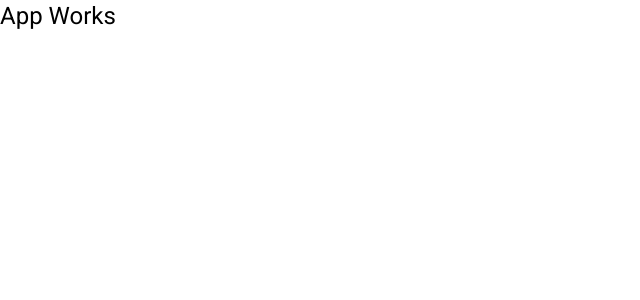
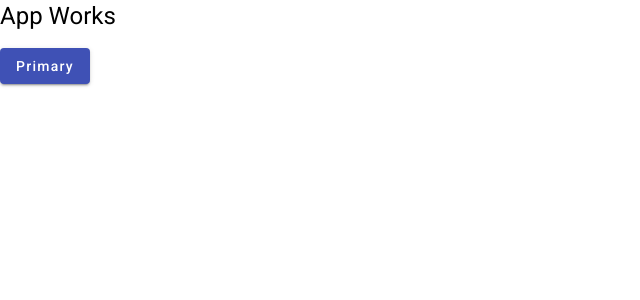
Before and after one commit to Vanderson-Silva/VSSystem-Sistema-Vendas-Front-Angular, an Angular app: page / in a window 1280 px wide. Shown: the top 300 px of the page, without its empty margins (0-640 px from the left). Built offline with nearby package versions, Linux system fonts and the light colour scheme.

Commit message:
Imports utilizado no Projeto

```diff
--- a/src/app/app.component.html
+++ b/src/app/app.component.html
@@ -1 +1,2 @@
 <h1>App Works</h1>
+ <button mat-raised-button color="primary">Primary</button>
--- a/src/app/app.module.ts
+++ b/src/app/app.module.ts
@@ -5,6 +5,27 @@
 import { AppComponent } from './app.component';
 import { BrowserAnimationsModule } from '@angular/platform-browser/animations';
 
+// Para trabalhar com formulários no Angular 12
+import { FormsModule, ReactiveFormsModule } from "@angular/forms";
+
+// Para realizar requisições HTTP
+import { HttpClientModule } from '@angular/common/http';
+
+// Imports para componentes do Angular Material
+import { MatFormFieldModule } from '@angular/material/form-field';
+import { MatPaginatorModule } from '@angular/material/paginator';
+import { MatSnackBarModule } from '@angular/material/snack-bar';
+import { MatCheckboxModule } from '@angular/material/checkbox';
+import { MatToolbarModule } from '@angular/material/toolbar';
+import { MatSidenavModule } from '@angular/material/sidenav';
+import { MatButtonModule } from '@angular/material/button';
+import { MatSelectModule } from '@angular/material/select';
+import { MatTableModule } from '@angular/material/table';
+import { MatRadioModule } from '@angular/material/radio';
+import { MatInputModule } from '@angular/material/input';
+import { MatIconModule } from '@angular/material/icon';
+import { MatListModule } from '@angular/material/list';
+import { MatCardModule } from '@angular/material/card';
 @NgModule({
   declarations: [
     AppComponent
@@ -12,7 +33,21 @@
   imports: [
     BrowserModule,
     AppRoutingModule,
-    BrowserAnimationsModule
+    BrowserAnimationsModule,
+    MatFormFieldModule,
+    MatPaginatorModule,
+    MatSnackBarModule,
+    MatCheckboxModule,
+    MatToolbarModule,
+    MatSidenavModule,
+    MatButtonModule,
+    MatSelectModule,
+    MatTableModule,
+    MatRadioModule,
+    MatInputModule,
+    MatIconModule,
+    MatListModule ,
+    MatCardModule
   ],
   providers: [],
   bootstrap: [AppComponent]
```
